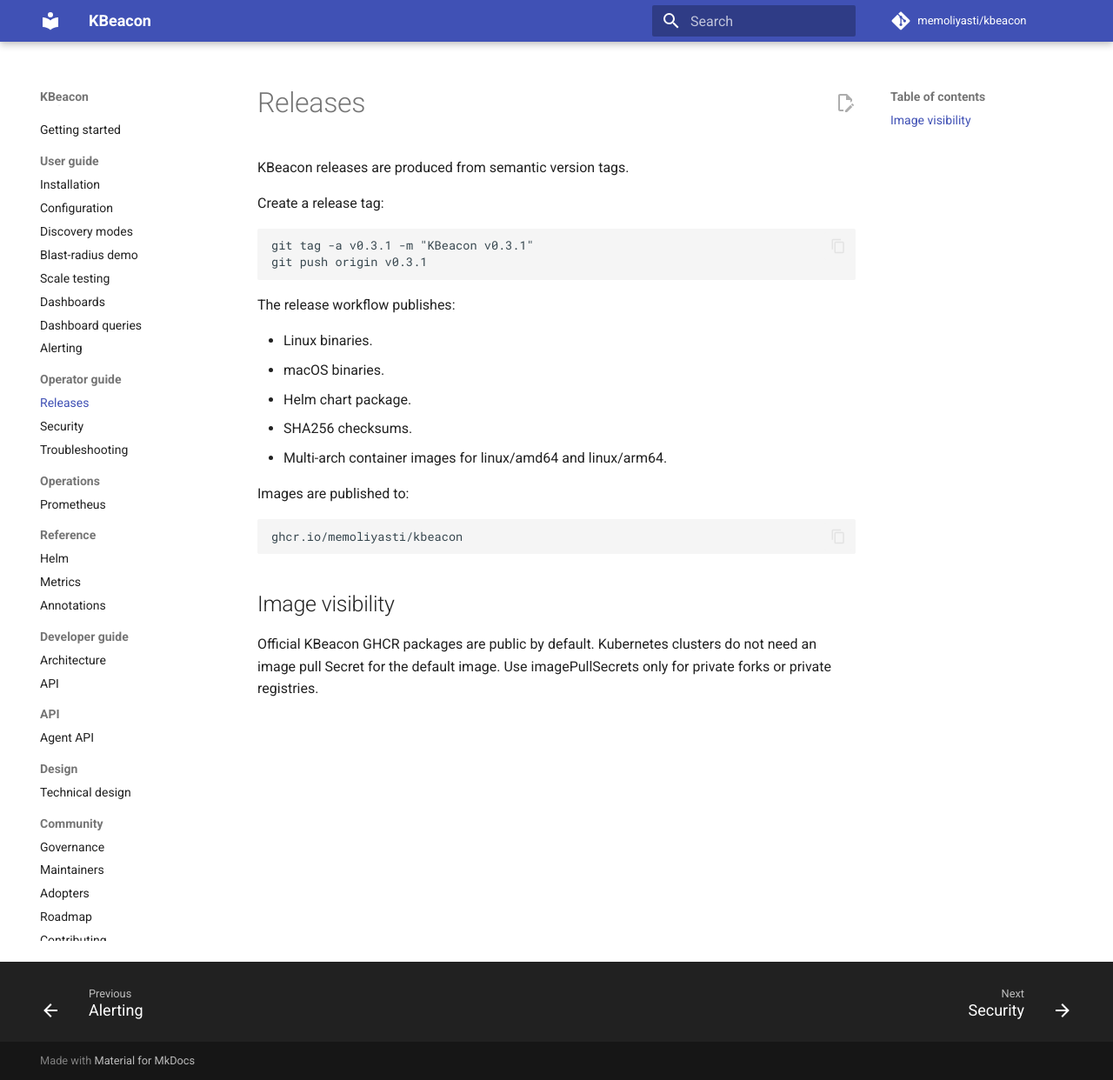
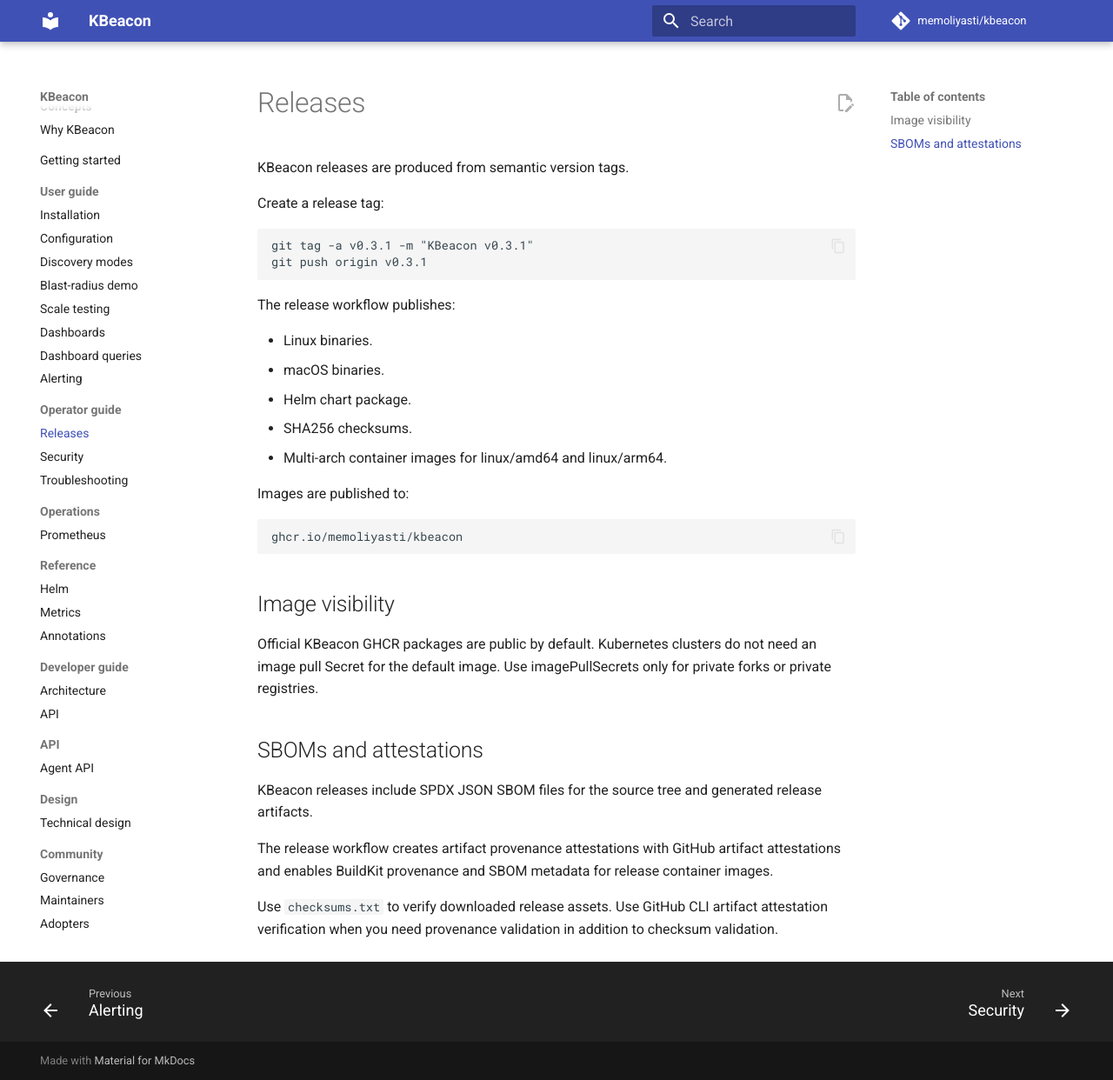
Before and after one commit to memoliyasti/kbeacon, an MkDocs documentation site: the page built from docs/operator-guide/releases.md, in a window 1280 px wide and 1242 px high. Shown: the whole window at 87% size. Built offline with MkDocs 1.6.1 and Material for MkDocs 9.7.7, drawn with Linux system fonts in a browser that asks for light colours; comment, search, counter and statistics services are not loaded.

Commit message:
ci(release): add SBOM and artifact attestations

```diff
--- a/docs/operator-guide/releases.md
+++ b/docs/operator-guide/releases.md
@@ -22,3 +22,11 @@ Images are published to:
 ## Image visibility
 
 Official KBeacon GHCR packages are public by default. Kubernetes clusters do not need an image pull Secret for the default image. Use imagePullSecrets only for private forks or private registries.
+
+## SBOMs and attestations
+
+KBeacon releases include SPDX JSON SBOM files for the source tree and generated release artifacts.
+
+The release workflow creates artifact provenance attestations with GitHub artifact attestations and enables BuildKit provenance and SBOM metadata for release container images.
+
+Use `checksums.txt` to verify downloaded release assets. Use GitHub CLI artifact attestation verification when you need provenance validation in addition to checksum validation.
```
Also changed, not shown: README.md (+4 -0 lines), RELEASE.md (+8 -0 lines), docs/operator-guide/security.md (+6 -0 lines), 3 other files.
